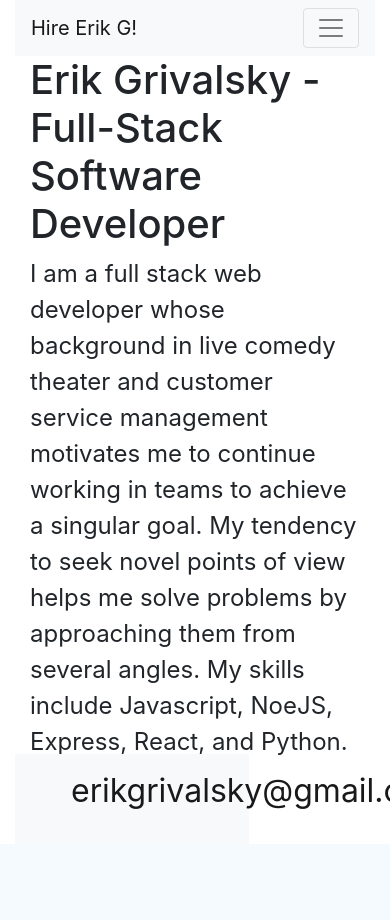
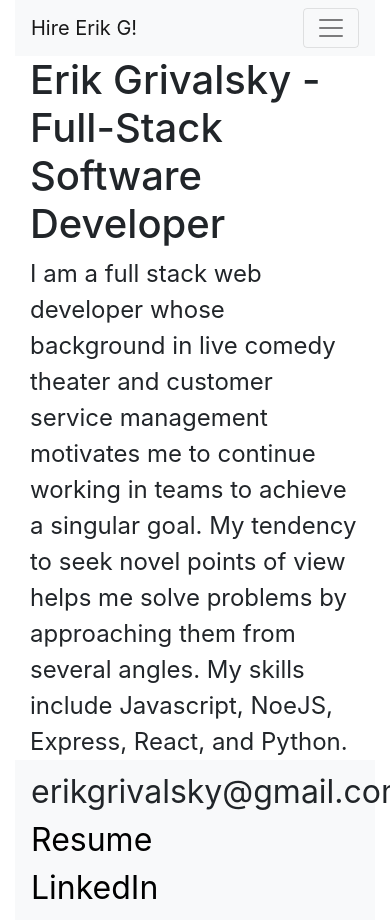
Before and after one commit to egrivalsky/portfolio, a React (Create React App) app: page / in a window 390 px wide. Before the commit the page ends 844 px from the top, so only its background shows below. Built offline with nearby package versions, Linux system fonts and the light colour scheme.

Commit message:
cleans up footer layout and responsiveness

```diff
--- a/src/App.css
+++ b/src/App.css
@@ -8,6 +8,7 @@ html {
 body {
   min-height: 100%;
 }
+
 
 .App {
   text-align: center;
--- a/src/App.js
+++ b/src/App.js
@@ -1,14 +1,13 @@
 import './App.css';
 import { BrowserRouter as Router, Route, Link, Switch } from 'react-router-dom';
 import Home from './Components/Home';
-import About from './Components/About';
 import Projects from './Components/Projects';
 import Resume from './Components/Resume';
 import Contact from './Components/Contact';
 
 function App() {
   return (
-    <div>
+    <div class="appJs">
       <Router>
         <header>
           <nav class="navbar navbar-expand-lg navbar-light bg-light">
@@ -18,8 +17,8 @@ function App() {
                 <span class="navbar-toggler-icon"></span>
               </button>
               <div class="collapse navbar-collapse" id="navbarSupportedContent-5">
+
                 <ul class="navbar-nav mr-auto">
-
                   <li class="nav-item active ">
                     <Link to='/' class="nav-link">Home</Link>
                   </li>
@@ -43,41 +42,40 @@ function App() {
                       <li><a class="dropdown-item" href="https://www.instagram.com/ohmantrees/" target="_blank">Non-tech stuff</a></li>
                      </ul>
                   </li>
-        {/* <li class="nav-item">
-          <a class="nav-link disabled" href="#" tabindex="-1" aria-disabled="true">Disabled</a>
-        </li> */}
                 </ul>
-      {/* <form class="d-flex">
-        <input class="form-control me-2" type="search" placeholder="Search" aria-label="Search" />
-        <button class="btn btn-outline-success" type="submit">Search</button>
-      </form> */}
+
               </div>
             </div>
           </nav>
-
         </header>
 
         <body>
+          <Route exact path='/' component={Home} />
           <Route path='/portfolio' component={Home} />
-            <Route exact path='/' component={Home} />
           <Route path='/projects' component={Projects} />
           <Route path='/resume' component={Resume} />
           <Route path='/contact' component={Contact} />
+        </body>
 
+
+        <footer>
           <div class="navbar navbar-expand-lg navbar-light bg-light" id="footer">
-
             {/* <div class="container-fluid"> */}
-      <ul class="navbar-brand" id="footer-list">
+                <ul class="navbar-nav mr-auto" id="footer-list">
                   <li class="footer-li">erikgrivalsky@gmail.com</li>
                   <li class="footer-li"><a href="https://www.erikgrivalsky.com/resume">Resume</a></li>
                   <li class="footer-li"><a href="https://linkedin.com/in/erikgrivalsky" target="_blank">LinkedIn</a></li>
                 </ul>
             {/* </div> */}
-
           </div>
+        </footer>
 
 
-      </body>
+
+
+
+
+
       </Router>
 
     </div>
--- a/src/index.css
+++ b/src/index.css
@@ -13,9 +13,9 @@ body {
   min-height: 100%;
 }
 
-/* body.container {
-  height: 80vw;
-} */
+#footer {
+  background-color: blue;
+}
 
 code {
   font-family: source-code-pro, Menlo, Monaco, Consolas, 'Courier New',
@@ -81,7 +81,7 @@ sub {
 
 }
 
-footer {
+/* footer {
   position: fixed;
   bottom: 0;
   width: 80%;
@@ -90,8 +90,9 @@ footer {
   font-size: xx-large;
   margin-left: auto;
   margin-right: auto;
+  margin-top: 100px;
 
-}
+} */
 
 #footer-list {
   display: flex;
@@ -101,15 +102,15 @@ footer {
   list-style-type: none;
 }
 
-.footer-li {
+/* .footer-li {
   padding: 0;
   margin: 0;
-}
+} */
 
-#footer {
+/* #footer {
   margin: 0 auto;
   width: 60%;
   position: fixed;
   bottom: 0;
 
-}
+} */
```
Lines whose indentation alone changed are shown as unchanged.
